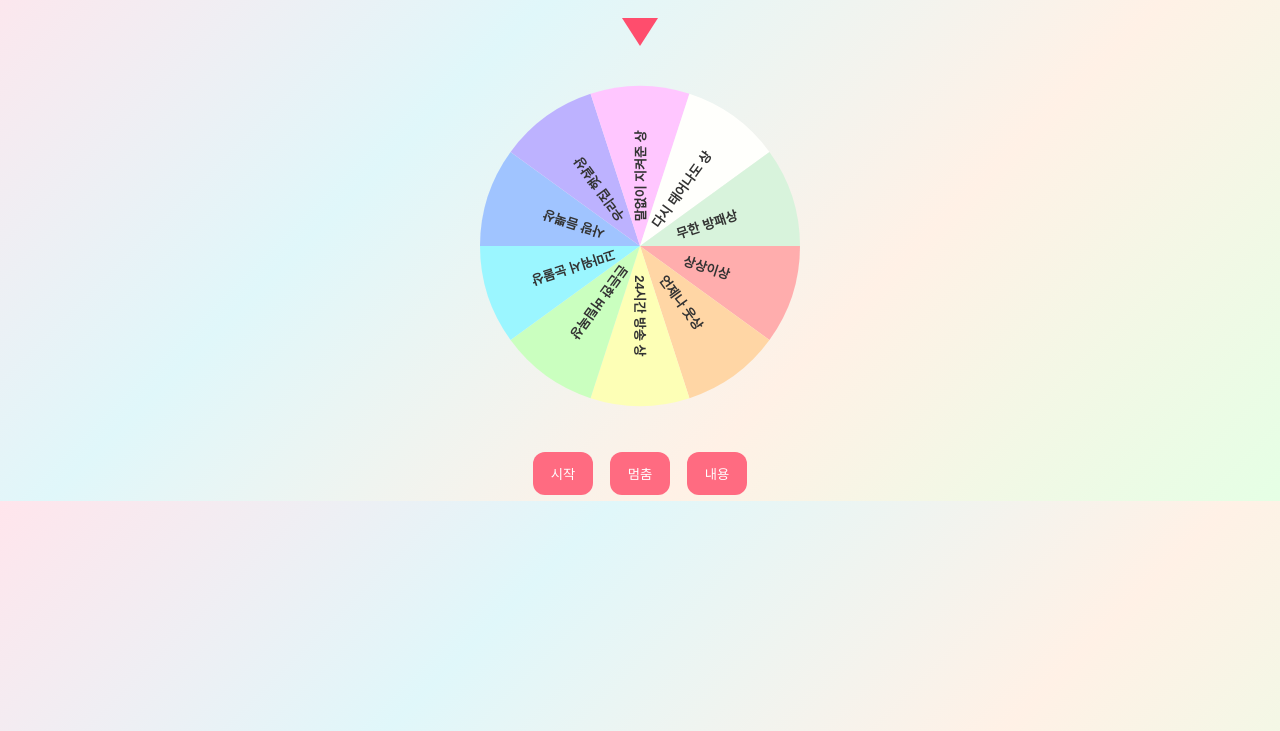
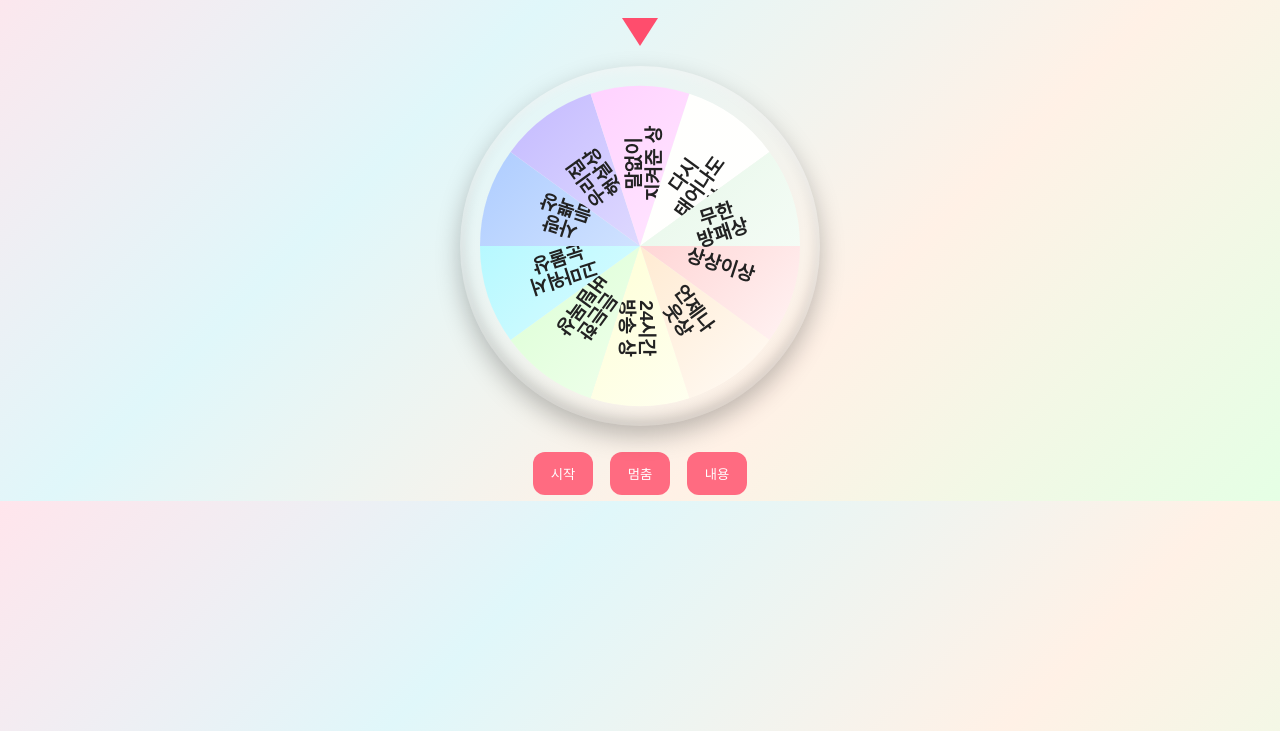
Before and after one commit to acok77777/KSGI-03, a plain HTML site: page index.html in a window 1280 px wide. Shown: the part 69-800 px from the top of the page. Drawn offline with Linux system fonts and the light colour scheme.

Commit message:
Update index.html

```diff
--- a/index.html
+++ b/index.html
@@ -36,6 +36,10 @@ canvas{
   width:100%;
   height:100%;
   border-radius:50%;
+  box-shadow:
+    0 10px 25px rgba(0,0,0,0.25),   /* 바깥 그림자 */
+    inset 0 4px 10px rgba(255,255,255,0.6), /* 위쪽 빛 */
+    inset 0 -6px 15px rgba(0,0,0,0.2); /* 아래 그림자 */
 }
 
 /* 버튼 */
@@ -131,13 +135,39 @@ let spinning=false;
 let speed=0;
 let resultIndex=null;
 
-/* 🔥 중복 방지용 */
 let history = [];
 
 const center=180;
 const radius=160;
 
-/* 룰렛 그리기 */
+/* 줄바꿈 */
+function drawText(text, x, y){
+  const maxWidth = 95;
+  const lineHeight = 20;
+
+  let words = text.split(" ");
+  let line = "";
+  let lines = [];
+
+  for(let i=0;i<words.length;i++){
+    let testLine = line + words[i] + " ";
+    let testWidth = ctx.measureText(testLine).width;
+
+    if(testWidth > maxWidth && i > 0){
+      lines.push(line);
+      line = words[i] + " ";
+    }else{
+      line = testLine;
+    }
+  }
+  lines.push(line);
+
+  for(let i=0;i<lines.length;i++){
+    ctx.fillText(lines[i], x, y + (i*lineHeight));
+  }
+}
+
+/* 룰렛 */
 function draw(){
   const arc = (2*Math.PI)/items.length;
   ctx.clearRect(0,0,360,360);
@@ -148,22 +178,30 @@ function draw(){
     ctx.beginPath();
     ctx.moveTo(center,center);
     ctx.arc(center,center,radius,start,start+arc);
-    ctx.fillStyle = colors[i];
+
+    /* 🎨 입체 그라데이션 */
+    let grad = ctx.createLinearGradient(0,0,360,360);
+    grad.addColorStop(0, colors[i]);
+    grad.addColorStop(1, "#ffffff");
+
+    ctx.fillStyle = grad;
     ctx.fill();
 
-    /* 텍스트 */
     ctx.save();
     ctx.translate(center,center);
     ctx.rotate(start + arc/2);
-    ctx.fillStyle="#333";
-    ctx.font="bold 13px Arial";
+
+    ctx.fillStyle="#222";
+    ctx.font="bold 19px Arial";  // 🔥 여기 변경됨
     ctx.textAlign="center";
-    ctx.fillText(items[i],70,5); // 👉 안쪽으로 이동
+
+    drawText(items[i], 85, 0);
+
     ctx.restore();
   }
 }
 
-/* 애니메이션 */
+/* 애니 */
 function animate(){
   if(spinning){
     angle+=speed;
@@ -179,7 +217,6 @@ function startSpin(){
   animate();
 }
 
-/* 🎯 중복 없이 멈춤 */
 function stopSpin(){
   spinning=false;
 
@@ -188,7 +225,7 @@ function stopSpin(){
   let available = items.map((_,i)=>i).filter(i=>!history.includes(i));
 
   if(available.length===0){
-    history=[]; // 10번 다 돌면 초기화
+    history=[];
     available = items.map((_,i)=>i);
   }
 
@@ -202,7 +239,6 @@ function stopSpin(){
   draw();
 }
 
-/* 팝업 */
 function showResult(){
   if(resultIndex===null) return;
 
```
